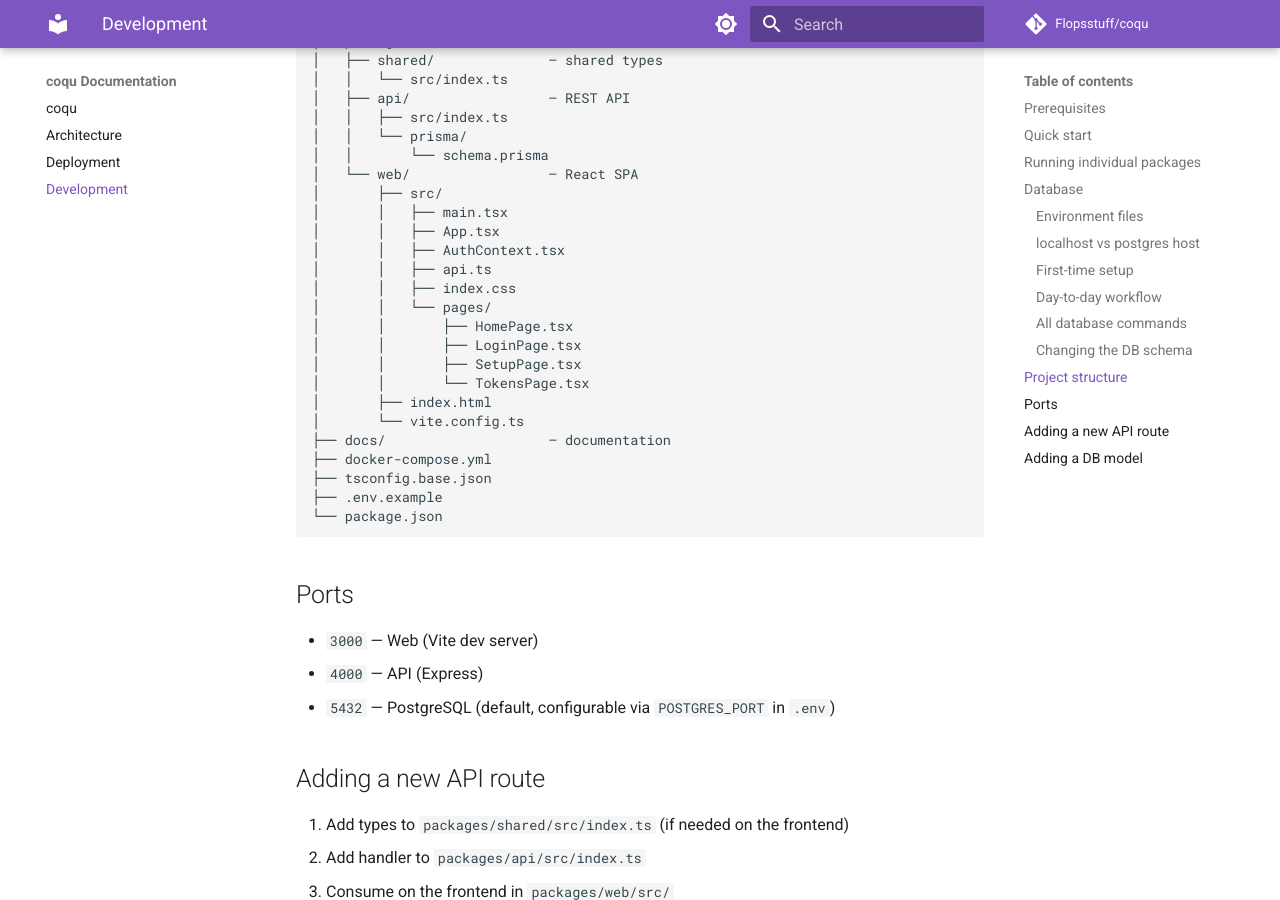
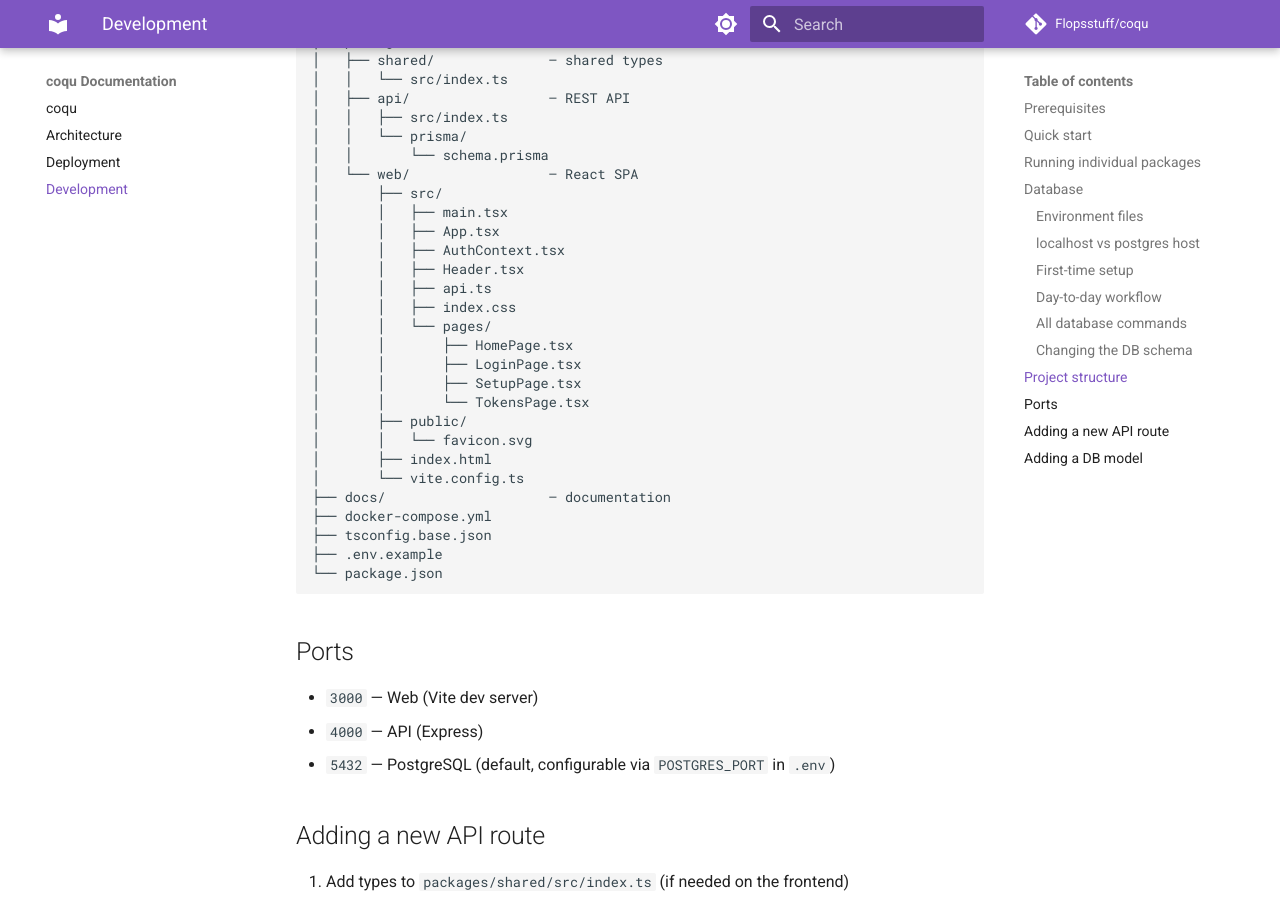
Before and after one commit to Flopsstuff/coqu, an MkDocs documentation site: the page built from docs/development.md, in a window 1280 px wide and 900 px high, scrolled down 3653 px. Built offline with MkDocs 1.6.1 and Material for MkDocs 9.7.7, drawn with Linux system fonts in a browser that asks for light colours; comment, search, counter and statistics services are not loaded.

Commit message:
📝 Add description of shared `Header` component and `favicon.svg` in documentation
Updated the `architecture.md` to include details about a shared `Header` component used for navigation on authenticated pages. The component features the logo, navigation links with active state highlighting, user name, and logout button. Additionally, included documentation about `Header.tsx` in the directory structure and added an entry for `favicon.svg` in `public/` within `development.md`. This enhances clarity for developers looking into the app's layout and navigation components.

```diff
--- a/docs/development.md
+++ b/docs/development.md
@@ -150,6 +150,7 @@ coqu/
 │       │   ├── main.tsx
 │       │   ├── App.tsx
 │       │   ├── AuthContext.tsx
+│       │   ├── Header.tsx
 │       │   ├── api.ts
 │       │   ├── index.css
 │       │   └── pages/
@@ -157,6 +158,8 @@ coqu/
 │       │       ├── LoginPage.tsx
 │       │       ├── SetupPage.tsx
 │       │       └── TokensPage.tsx
+│       ├── public/
+│       │   └── favicon.svg
 │       ├── index.html
 │       └── vite.config.ts
 ├── docs/                    — documentation
```
Also changed, not shown: docs/architecture.md (+2 -0 lines).
